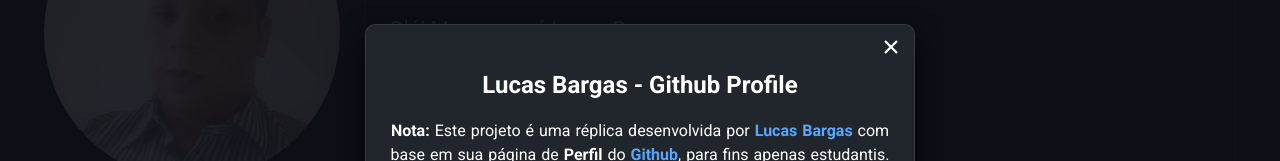
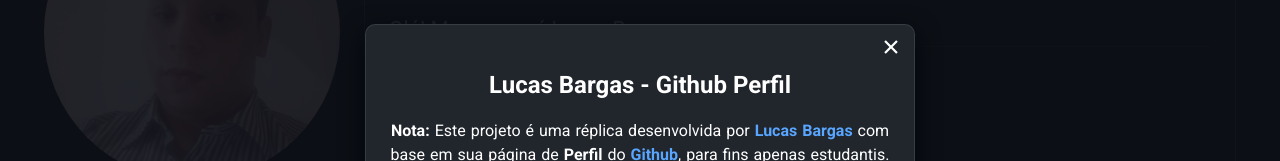
Before and after one commit to LucasBargas/projetos_react_js, a React (Create React App) app in the folder github_perfil/: page / in a window 1280 px wide. Shown: the part 225-386 px from the top of the page. Built offline with nearby package versions, Linux system fonts and the light colour scheme.

Commit message:
Modal de apresentação e Readme - criados

```diff
--- a/github_perfil/src/layout/Modal/Modal.js
+++ b/github_perfil/src/layout/Modal/Modal.js
@@ -22,7 +22,7 @@
           </button>
         </S.ButtonClose>
         <S.ModalContent>
-          <h2>Lucas Bargas - Github Profile</h2>
+          <h2>Lucas Bargas - Github Perfil</h2>
           <p><strong>Nota:</strong> Este projeto é uma réplica desenvolvida por <a href="https://projetoslucasbargas.com/" target="_blank" rel="noopener noreferrer">Lucas Bargas</a> com base em sua página de <strong>Perfil</strong> do <a href="https://github.com/LucasBargas" target="_blank" rel="noopener noreferrer">Github</a>, para fins apenas estudantis. Toda a codificação é própria.</p>
 
           <S.LinkToGithub href="https://github.com/LucasBargas/projetos_react_js/tree/main/github_perfil" target="_blank" rel="noopener noreferrer">Clique aqui para visualizar o Repositório no GitHub</S.LinkToGithub>
```
